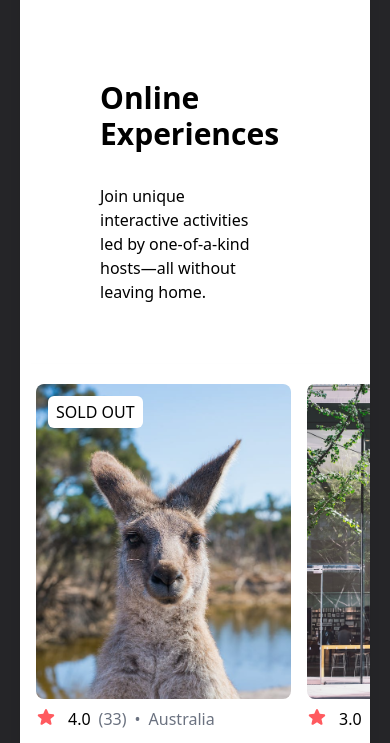
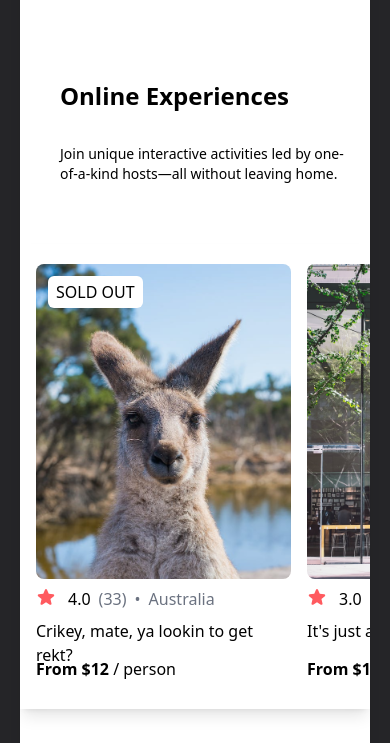
Before and after one commit to RiskTolerance/ScrimbaReact-SvelteMirror, a SvelteKit app: page /projects/airbnbclone in a window 390 px wide. Shown: the part 552-1295 px from the top of the page. Built offline with nearby package versions, Linux system fonts and the light colour scheme.

Commit message:
fixed x scroll not working in chrome (ugh)

```diff
--- a/src/lib/components/airbnb/AirbnbDestinationCard.svelte
+++ b/src/lib/components/airbnb/AirbnbDestinationCard.svelte
@@ -6,9 +6,9 @@
 </script>
 
 <!-- card container -->
-<div class="tilt flex flex-col aspect-[3/5] h-[425px] overflow-clip rounded-md">
+<div class="tilt flex flex-col aspect-[3/5] h-[425px] rounded-md float-none">
 	<!-- img -->
-	<div class="w-full h-5/8 rounded-lg overflow-clip relative">
+	<div class="w-full h-[315px] rounded-lg overflow-clip relative">
 		{#if status.toLowerCase() === 'sold out'}
 			<div
 				class="pop absolute top-3 left-3 bg-white rounded-md px-2 py-1 flex justify-center items-center"
@@ -17,12 +17,10 @@
 			</div>
 		{/if}
 
-		<div class="h-[315px] w-full">
-			<img class="h-full min-w-full object-cover" src={imgUrl} alt="" />
-		</div>
+		<img class="min-w-full h-[315px] object-cover" src={imgUrl} alt="" />
 	</div>
 	<!-- info -->
-	<div class="flex relative flex-col space-y-2 my-2 h-full">
+	<div class="flex relative flex-col space-y-2 my-2 h-[110px]">
 		<div class="flex space-x-2 h-1/4 items-center">
 			<span class="h-full w-5 mr-1">
 				<img src={star} alt="star icon" />
--- a/src/routes/projects/airbnbclone/+page.svelte
+++ b/src/routes/projects/airbnbclone/+page.svelte
@@ -66,7 +66,7 @@
 <Mirror url="https://www.google.com" />
 <div class="w-full my-12 flex justify-center items-center">
 	<div
-		class="w-1/2 min-w-[350px] max-w-[770px] flex relative flex-col overflow-clip rounded-lg shadow-2xl bg-white"
+		class="w-1/2 min-w-[350px] max-w-[700px] flex relative flex-col overflow-clip rounded-lg shadow-2xl bg-white"
 	>
 		<!-- header -->
 		<div class="flex px-10 w-full shadow-lg">
@@ -81,14 +81,14 @@
 			<AirbnbHeroImageSingle height={35} img={img8} />
 		</div>
 		<!-- hero text -->
-		<div class="flex flex-col justify-center w-full px-20 py-5 space-y-8">
-			<h1 class="text-3xl md:text-5xl font-semibold">Online Experiences</h1>
-			<p class="w-5/6 font-medium text-base md:text-lg">
+		<div class="flex flex-col w-full mx-10 lg:px-20 py-5 space-y-8">
+			<h1 class="text-2xl md:text-3xl lg:text-5xl font-semibold">Online Experiences</h1>
+			<p class="w-5/6 font-medium text-sm md:text-base lg:text-lg">
 				Join unique interactive activities led by one-of-a-kind hosts—all without leaving home.
 			</p>
 		</div>
 		<!-- travel cards -->
-		<div class="scroll flex overflow-x-scroll space-x-4 px-4 py-5 my-10">
+		<div class="scroll flex w-full overflow-x-scroll space-x-4 px-4 py-5 my-10">
 			{#each cardData as card}
 				<AirbnbDestinationCard {card} />
 			{/each}
@@ -101,16 +101,26 @@
 
 <style>
 	/* Chrome */
-	.scroll::-webkit-scrollbar {
-		scrollbar-color: #ff5a5f white;
-		scrollbar-width: thin;
-		/* steal shadow from tailwind :D */
+	::-webkit-scrollbar {
+		height: 5px;
+		width: 12px;
+		background: white;
 		--tw-shadow: 0 10px 15px -3px rgb(0 0 0 / 0.1), 0 4px 6px -4px rgb(0 0 0 / 0.1);
 		--tw-shadow-colored: 0 10px 15px -3px var(--tw-shadow-color),
 			0 4px 6px -4px var(--tw-shadow-color);
 		box-shadow: var(--tw-ring-offset-shadow, 0 0 #0000), var(--tw-ring-shadow, 0 0 #0000),
 			var(--tw-shadow);
 	}
+
+	::-webkit-scrollbar-thumb {
+		background: #ff5a5f;
+		-webkit-border-radius: 1ex;
+	}
+
+	::-webkit-scrollbar-corner {
+		background: white;
+	}
+
 	/* Firefox */
 	.scroll {
 		scrollbar-color: #ff5a5f white;
```
